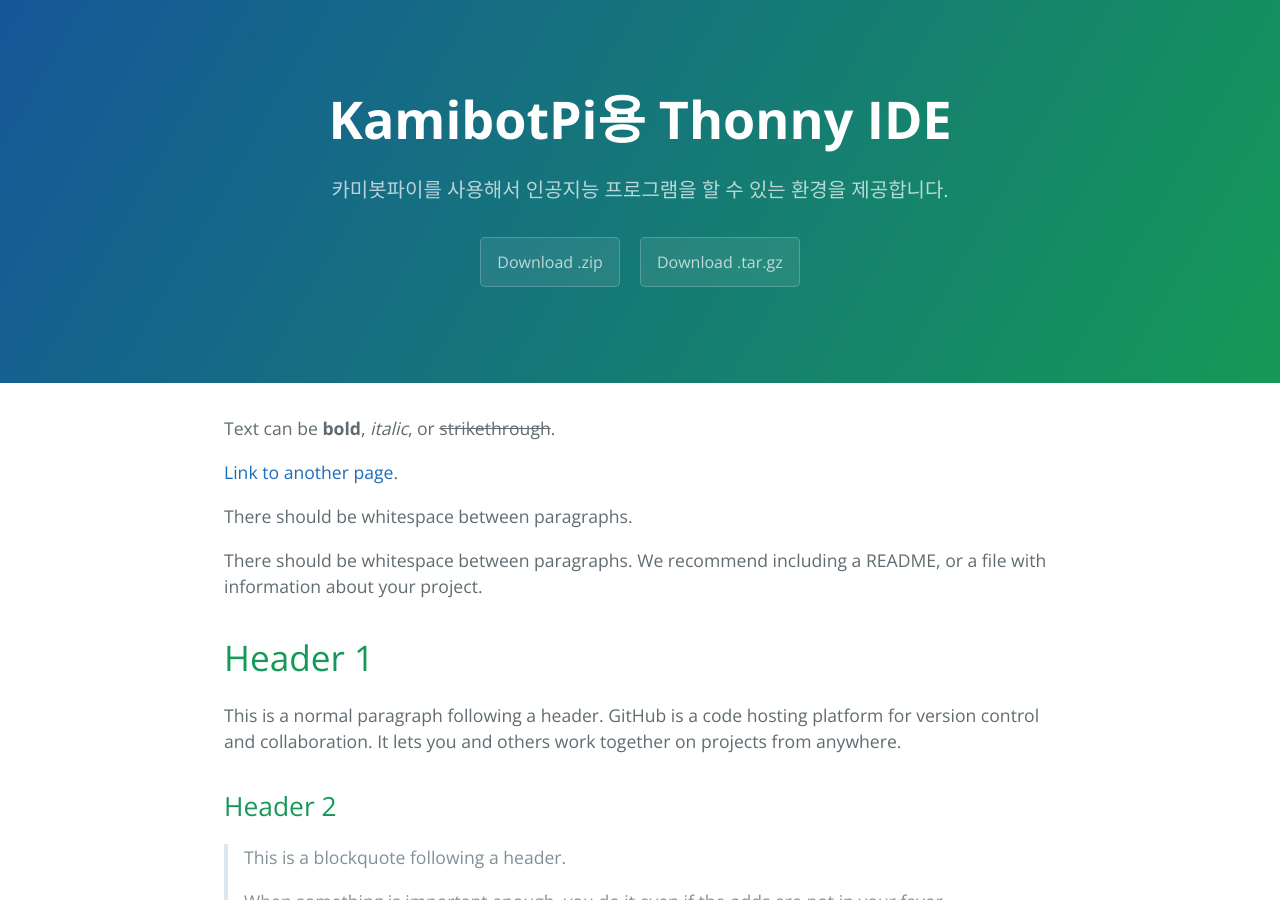
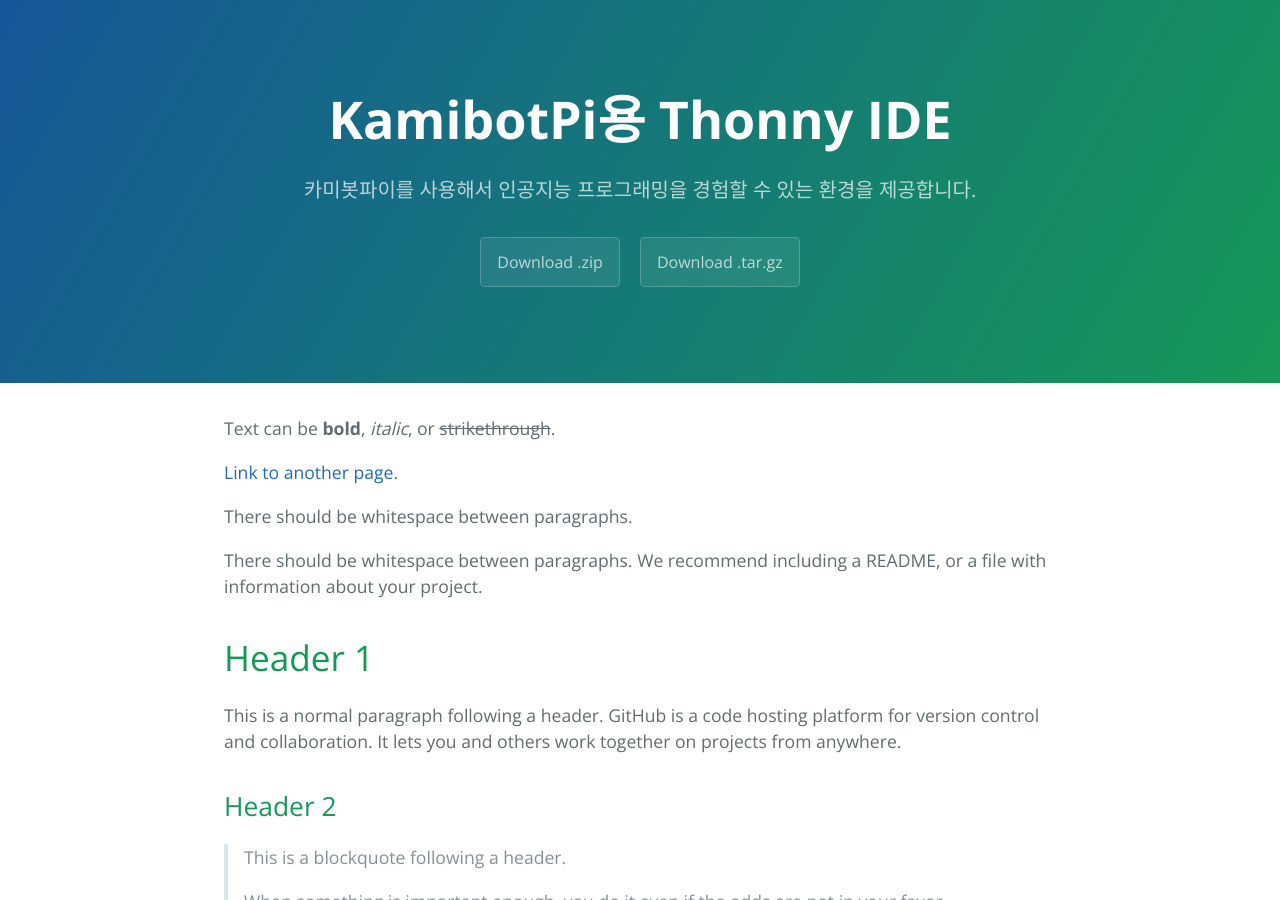
Before and after one commit to kamibot314/kamibot314.github.io, a Jekyll site: the page built from index.md, in a window 1280 px wide and 900 px high. Built offline with Jekyll 4.4.1, drawn with Linux system fonts in a browser that asks for light colours.

Commit message:
Add files via upload

```diff
--- a/_config.yml
+++ b/_config.yml
@@ -1,5 +1,7 @@
 title: KamibotPi용 Thonny IDE
-description: 카미봇파이를 사용해서 인공지능 프로그램을 할 수 있는 환경을 제공합니다.
+description: 카미봇파이를 사용해서 인공지능 프로그래밍을 경험할 수 있는 환경을 제공합니다.
 show_downloads: true
 google_analytics:
 theme: jekyll-theme-cayman
+github:
+      zip_url: https://github.com/kamibot314/ide_thonny/tags
```
